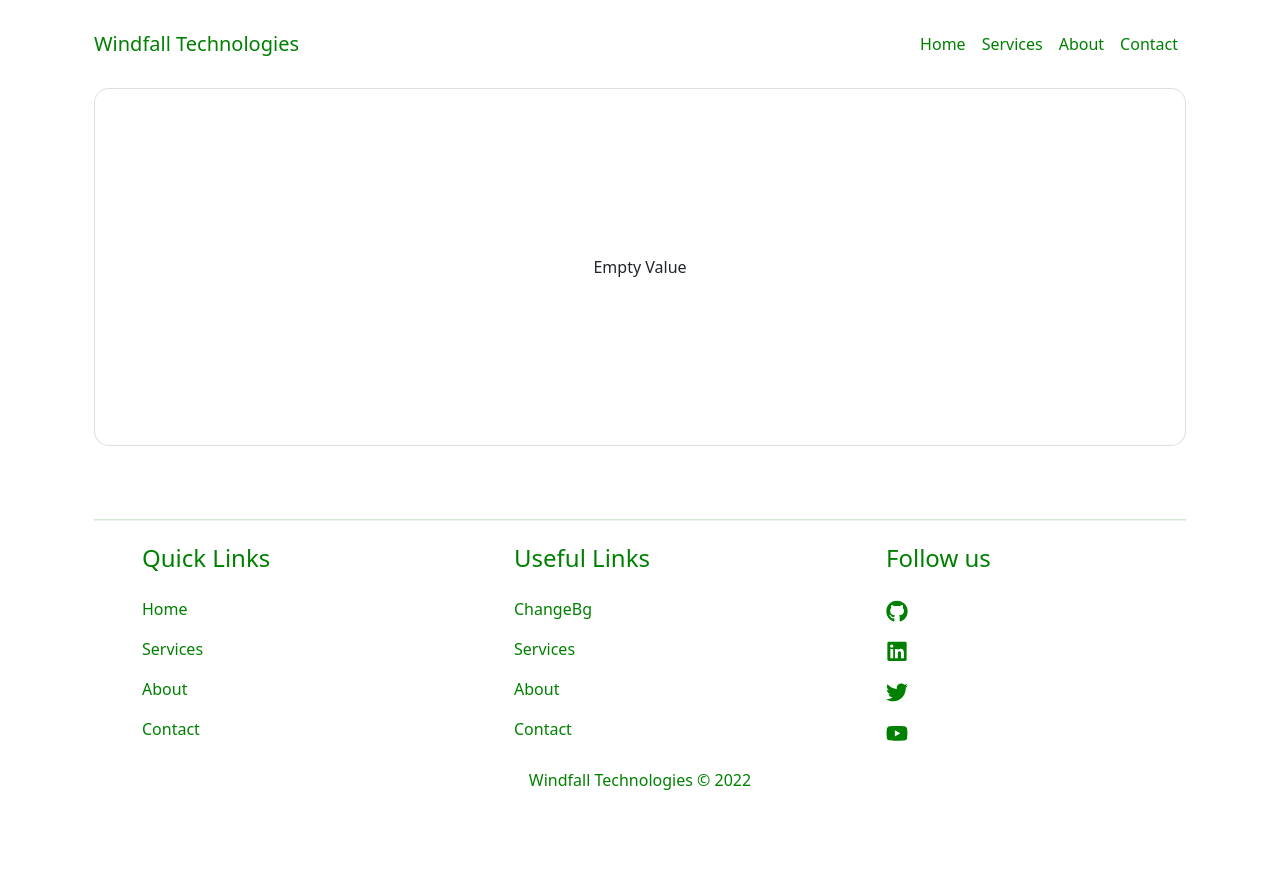
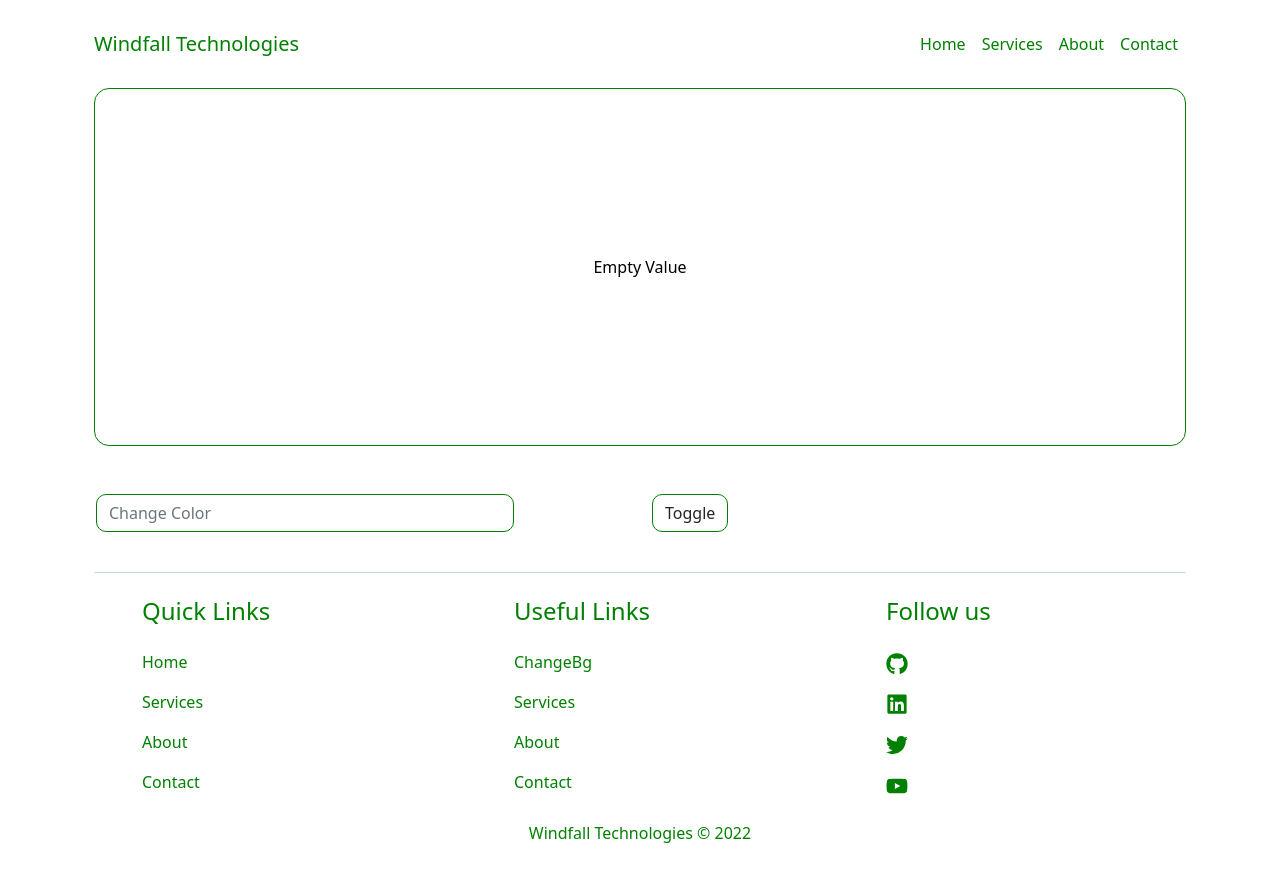
Before and after one commit to JoelOgira/Grocery-List, a React (Create React App) app: page /changebg in a window 1280 px wide. Shown: the top 882 px of the page. Before the commit the page ends 800 px from the top, so only its background shows below. Built offline with nearby package versions, Linux system fonts and the light colour scheme.

Commit message:
Changed Card border

```diff
--- a/src/Components/ChangeBg/Buttons.jsx
+++ b/src/Components/ChangeBg/Buttons.jsx
@@ -1,7 +1,19 @@
-const buttons = () => {
+const Buttons = ({ colorValue, setcolorValue, isDarkText, setisDarkText }) => {
   return (
-    <div>buttons</div>
+    <div className="container">
+        <div className="row">
+            <div className="col change">
+              <input class="form-control changeInput my-4" type="text" placeholder="Change Color" aria-label="change background color"
+              value={colorValue}
+              onChange={e => (setcolorValue(e.target.value))}
+              />
+            </div>
+            <div className="col">
+                <button className="btn changebtn btn-outline btn-md my-4"style={{border: '1px solid green', borderRadius: '10px'}} onClick={e => (setisDarkText(!isDarkText))}>Toggle</button>
+            </div>
+        </div>
+    </div>
   )
 }
 
-export default buttons
+export default Buttons;
--- a/src/Components/ChangeBg/ChangeBgCard.jsx
+++ b/src/Components/ChangeBg/ChangeBgCard.jsx
@@ -1,14 +1,25 @@
+import { useState } from "react";
+import Buttons from "./Buttons";
+import './changeBg.css'
+
 const ChangeBgCard = () => {
 
-  let colorValue;
+  const [colorValue, setcolorValue] = useState('');
+  const [isDarkText, setisDarkText] = useState(true);
 
   return (
     <div className="container">
-        <div className="card" style={{padding: '150px', backgroundColor: colorValue, borderRadius: '15px' }}>
+        <div className="card mb-4" style={{padding: '150px', backgroundColor: colorValue,borderRadius: '15px', border: colorValue? colorValue : '1px solid green' }}>
             <div className="card-body">
-                <p className="card-text text-center">{colorValue? colorValue : 'Empty Value'}</p>
+                <p className="card-text text-center" style={{color: isDarkText? 'black' : 'white'}}>{colorValue? colorValue : 'Empty Value'}</p>
             </div>
         </div>
+        <Buttons
+          colorValue={colorValue}
+          setcolorValue={setcolorValue}
+          isDarkText={isDarkText}
+          setisDarkText={setisDarkText}
+        />
     </div>
   )
 }
--- /dev/null
+++ b/src/Components/ChangeBg/changeBg.css
@@ -0,0 +1,14 @@
+.changeInput {
+    border: 1px solid green !important;
+    border-radius: 10px !important;
+    width: 80%;
+    margin-left: -10px !important;
+}
+
+.changeInput:focus {
+    box-shadow: none;
+}
+
+.changebtn:focus {
+    box-shadow: none;
+}
--- a/src/Components/Navigation/Footer.js
+++ b/src/Components/Navigation/Footer.js
@@ -62,7 +62,7 @@ const Footer = () => {
           </ul>
         </div>
       </div>
-      <p className="text-center pb-2" style={{color: 'green'}}>
+      <p className="text-center pb-4" style={{color: 'green'}}>
         Windfall Technologies &copy; {today.getFullYear()}
       </p>
     </footer>
```
